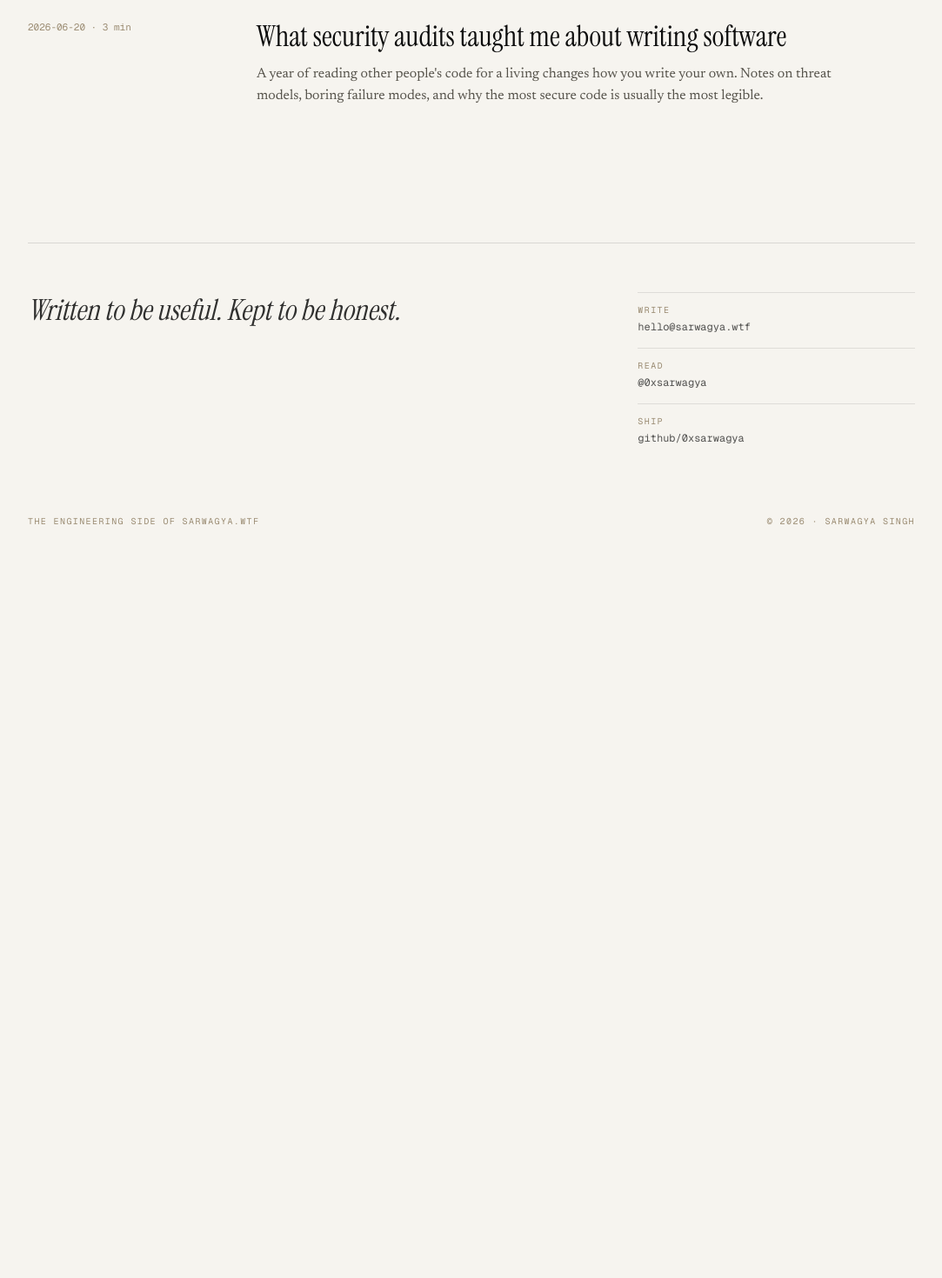
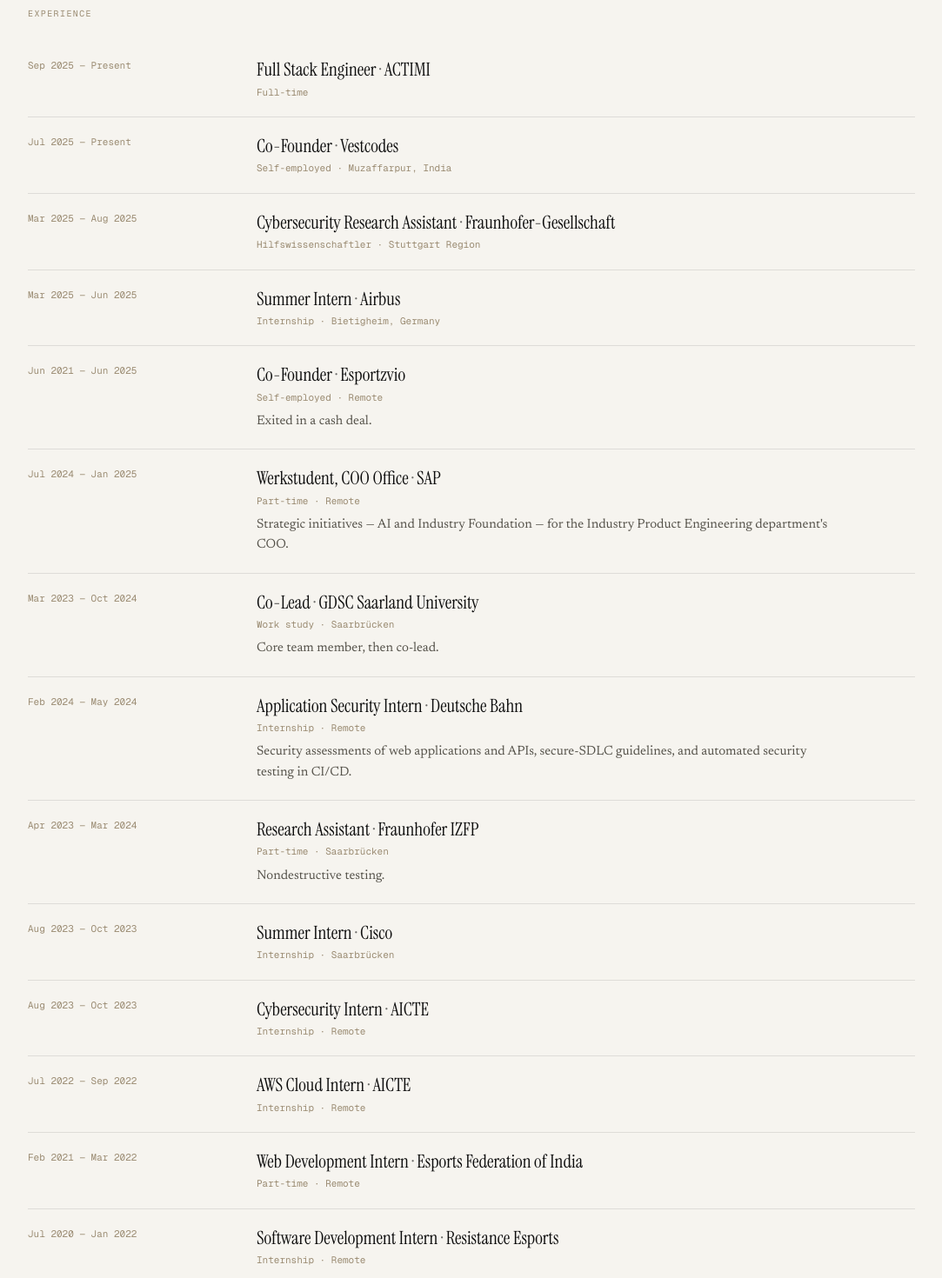
Before and after one commit to 0xsarwagya/internet, a Next.js app in the folder apps/eng/: page / in a window 1280 px wide. Shown: the part 1120-2590 px from the top of the page at 87% size, without its empty margins (98-1181 px from the left). Before the commit the page ends 1783 px from the top, so only its background shows below. Built offline with nearby package versions, Linux system fonts and the light colour scheme.

Commit message:
feat(eng): add experience, education, and selected projects to landing

```diff
--- a/apps/eng/app/layout.tsx
+++ b/apps/eng/app/layout.tsx
@@ -93,7 +93,15 @@
   url: SITE.mainSiteUrl,
   email: SITE.email,
   sameAs: [SITE.twitterUrl, SITE.githubUrl, SITE.mainSiteUrl],
-  jobTitle: "Software Engineer",
+  jobTitle: "Full Stack Engineer",
+  worksFor: { "@type": "Organization", name: "ACTIMI" },
+  alumniOf: [
+    {
+      "@type": "CollegeOrUniversity",
+      name: "Technical University of Munich",
+    },
+    { "@type": "CollegeOrUniversity", name: "Universität des Saarlandes" },
+  ],
 };
 
 const themeInitScript = `try{var t=localStorage.getItem("theme");var d=t?t==="dark":matchMedia("(prefers-color-scheme: dark)").matches;document.documentElement.setAttribute("data-theme",d?"dark":"light")}catch(e){}`;
--- a/apps/eng/app/page.tsx
+++ b/apps/eng/app/page.tsx
@@ -1,6 +1,7 @@
 import type { Metadata } from "next";
 import Link from "next/link";
 
+import { EDUCATION, EXPERIENCE, PROJECTS } from "../content/profile";
 import { getAllLearnings } from "../lib/learnings";
 import { SITE } from "../lib/site";
 
@@ -11,6 +12,10 @@
 const DATASHEET: { key: string; value: React.ReactNode }[] = [
   { key: "Name", value: "Sarwagya Singh" },
   { key: "Focus", value: "Security & systems engineering" },
+  {
+    key: "Currently",
+    value: "Full Stack Engineer at ACTIMI · B.Sc. IT at TU Munich",
+  },
   { key: "Location", value: "Ludwigsburg, Germany" },
   {
     key: "Writing",
@@ -80,6 +85,101 @@
         ))}
       </section>
 
+      <section id="experience" className="mt-24 md:mt-36" aria-label="Experience">
+        <h2 className="label">Experience</h2>
+        <div className="mt-6 flex flex-col">
+          {EXPERIENCE.map((e) => (
+            <div
+              key={`${e.org}-${e.role}`}
+              className="grid grid-cols-12 gap-2 border-t border-ink/10 py-5 first:border-t-0 md:gap-8"
+            >
+              <span className="col-span-12 font-mono text-[11px] text-stone md:col-span-3">
+                {e.dates}
+              </span>
+              <div className="col-span-12 md:col-span-9">
+                <p className="font-serif" style={{ fontSize: 21, lineHeight: 1.25 }}>
+                  {e.role} <span className="text-ink/60">·</span> {e.org}
+                </p>
+                <p className="mt-1 font-mono text-[11px] text-stone">{e.meta}</p>
+                {e.note ? (
+                  <p
+                    className="mt-2 max-w-2xl font-body text-graphite"
+                    style={{ fontSize: 15, lineHeight: 1.55 }}
+                  >
+                    {e.note}
+                  </p>
+                ) : null}
+              </div>
+            </div>
+          ))}
+        </div>
+      </section>
+
+      <section id="projects" className="mt-24 md:mt-36" aria-label="Projects">
+        <div className="flex items-baseline justify-between">
+          <h2 className="label">Selected projects</h2>
+          <a
+            href={SITE.githubUrl}
+            target="_blank"
+            rel="noreferrer"
+            className="label transition-colors hover:text-rust"
+          >
+            All on GitHub ↗
+          </a>
+        </div>
+        <div className="mt-6 flex flex-col">
+          {PROJECTS.map((p) => (
+            <a
+              key={p.name}
+              href={p.url}
+              target="_blank"
+              rel="noreferrer"
+              className="group grid grid-cols-12 gap-2 border-t border-ink/10 py-5 first:border-t-0 md:gap-8"
+            >
+              <span className="col-span-12 font-mono text-[11px] text-stone md:col-span-3">
+                {p.language}
+              </span>
+              <div className="col-span-12 md:col-span-9">
+                <p className="font-mono text-[14px] text-ink transition-colors group-hover:text-rust">
+                  {p.name} ↗
+                </p>
+                <p
+                  className="mt-2 max-w-2xl font-body text-graphite"
+                  style={{ fontSize: 15, lineHeight: 1.55 }}
+                >
+                  {p.description}
+                </p>
+              </div>
+            </a>
+          ))}
+        </div>
+      </section>
+
+      <section id="education" className="mt-24 md:mt-36" aria-label="Education">
+        <h2 className="label">Education</h2>
+        <div className="mt-6 flex flex-col">
+          {EDUCATION.map((e) => (
+            <div
+              key={e.school}
+              className="grid grid-cols-12 gap-2 border-t border-ink/10 py-5 first:border-t-0 md:gap-8"
+            >
+              <span className="col-span-12 font-mono text-[11px] text-stone md:col-span-3">
+                {e.dates}
+              </span>
+              <div className="col-span-12 md:col-span-9">
+                <p className="font-serif" style={{ fontSize: 21, lineHeight: 1.25 }}>
+                  {e.school}
+                </p>
+                <p className="mt-1 font-mono text-[11px] text-stone">
+                  {e.degree}
+                  {e.note ? ` · ${e.note}` : ""}
+                </p>
+              </div>
+            </div>
+          ))}
+        </div>
+      </section>
+
       <section className="mt-24 md:mt-36" aria-label="Latest learnings">
         <div className="flex items-baseline justify-between">
           <h2 className="label">Latest learnings</h2>
--- /dev/null
+++ b/apps/eng/content/profile.ts
@@ -0,0 +1,190 @@
+export type ExperienceEntry = {
+  role: string;
+  org: string;
+  dates: string;
+  meta: string;
+  note?: string;
+};
+
+export const EXPERIENCE: ExperienceEntry[] = [
+  {
+    role: "Full Stack Engineer",
+    org: "ACTIMI",
+    dates: "Sep 2025 — Present",
+    meta: "Full-time",
+  },
+  {
+    role: "Co-Founder",
+    org: "Vestcodes",
+    dates: "Jul 2025 — Present",
+    meta: "Self-employed · Muzaffarpur, India",
+  },
+  {
+    role: "Cybersecurity Research Assistant",
+    org: "Fraunhofer-Gesellschaft",
+    dates: "Mar 2025 — Aug 2025",
+    meta: "Hilfswissenschaftler · Stuttgart Region",
+  },
+  {
+    role: "Summer Intern",
+    org: "Airbus",
+    dates: "Mar 2025 — Jun 2025",
+    meta: "Internship · Bietigheim, Germany",
+  },
+  {
+    role: "Co-Founder",
+    org: "Esportzvio",
+    dates: "Jun 2021 — Jun 2025",
+    meta: "Self-employed · Remote",
+    note: "Exited in a cash deal.",
+  },
+  {
+    role: "Werkstudent, COO Office",
+    org: "SAP",
+    dates: "Jul 2024 — Jan 2025",
+    meta: "Part-time · Remote",
+    note: "Strategic initiatives — AI and Industry Foundation — for the Industry Product Engineering department's COO.",
+  },
+  {
+    role: "Co-Lead",
+    org: "GDSC Saarland University",
+    dates: "Mar 2023 — Oct 2024",
+    meta: "Work study · Saarbrücken",
+    note: "Core team member, then co-lead.",
+  },
+  {
+    role: "Application Security Intern",
+    org: "Deutsche Bahn",
+    dates: "Feb 2024 — May 2024",
+    meta: "Internship · Remote",
+    note: "Security assessments of web applications and APIs, secure-SDLC guidelines, and automated security testing in CI/CD.",
+  },
+  {
+    role: "Research Assistant",
+    org: "Fraunhofer IZFP",
+    dates: "Apr 2023 — Mar 2024",
+    meta: "Part-time · Saarbrücken",
+    note: "Nondestructive testing.",
+  },
+  {
+    role: "Summer Intern",
+    org: "Cisco",
+    dates: "Aug 2023 — Oct 2023",
+    meta: "Internship · Saarbrücken",
+  },
+  {
+    role: "Cybersecurity Intern",
+    org: "AICTE",
+    dates: "Aug 2023 — Oct 2023",
+    meta: "Internship · Remote",
+  },
+  {
+    role: "AWS Cloud Intern",
+    org: "AICTE",
+    dates: "Jul 2022 — Sep 2022",
+    meta: "Internship · Remote",
+  },
+  {
+    role: "Web Development Intern",
+    org: "Esports Federation of India",
+    dates: "Feb 2021 — Mar 2022",
+    meta: "Part-time · Remote",
+  },
+  {
+    role: "Software Development Intern",
+    org: "Resistance Esports",
+    dates: "Jul 2020 — Jan 2022",
+    meta: "Internship · Remote",
+  },
+];
+
+export type EducationEntry = {
+  school: string;
+  degree: string;
+  dates: string;
+  note?: string;
+};
+
+export const EDUCATION: EducationEntry[] = [
+  {
+    school: "Technical University of Munich",
+    degree: "B.Sc. Information Technology",
+    dates: "2024 — 2027",
+    note: "In progress.",
+  },
+  {
+    school: "Universität des Saarlandes",
+    degree: "Studienkolleg, T-Kurs",
+    dates: "2023 — 2024",
+  },
+  {
+    school: "Heimvolkshochschule Mariaspring",
+    degree: "Preparatory German course",
+    dates: "2022",
+    note: "Grade 1.2.",
+  },
+  {
+    school: "Indraprastha International School, Delhi",
+    degree: "Senior secondary — AISSCE",
+    dates: "2019 — 2021",
+    note: "96.2%.",
+  },
+  {
+    school: "DAV Public School, Muzaffarpur",
+    degree: "Secondary — AISSE",
+    dates: "2015 — 2019",
+    note: "94.4%.",
+  },
+];
+
+export type ProjectEntry = {
+  name: string;
+  description: string;
+  language: string;
+  url: string;
+};
+
+export const PROJECTS: ProjectEntry[] = [
+  {
+    name: "CIS_Scripts",
+    description:
+      "Automated scripts for auditing and enforcing CIS v3.0.0 benchmarks on Windows 11.",
+    language: "PowerShell",
+    url: "https://github.com/0xsarwagya/CIS_Scripts",
+  },
+  {
+    name: "cvssify",
+    description:
+      "A TypeScript library for calculating Common Vulnerability Scoring System (CVSS) scores.",
+    language: "TypeScript",
+    url: "https://github.com/0xsarwagya/cvssify",
+  },
+  {
+    name: "sniffa",
+    description:
+      "A lightweight packet sniffer for capturing and analyzing network traffic.",
+    language: "TypeScript",
+    url: "https://github.com/0xsarwagya/sniffa",
+  },
+  {
+    name: "arunya",
+    description:
+      "Privacy-first, open-source analytics built to enlighten without intruding. Work in progress.",
+    language: "TypeScript",
+    url: "https://github.com/0xsarwagya/arunya",
+  },
+  {
+    name: "maifar-storage",
+    description:
+      "MQTT JSON ingest to PostgreSQL with batched flush and an HTTP export API, built on Bun.",
+    language: "TypeScript",
+    url: "https://github.com/0xsarwagya/maifar-storage",
+  },
+  {
+    name: "logrivet",
+    description:
+      "A lightweight logging utility with customizable formatting and file storage.",
+    language: "TypeScript",
+    url: "https://github.com/0xsarwagya/logrivet",
+  },
+];
```
